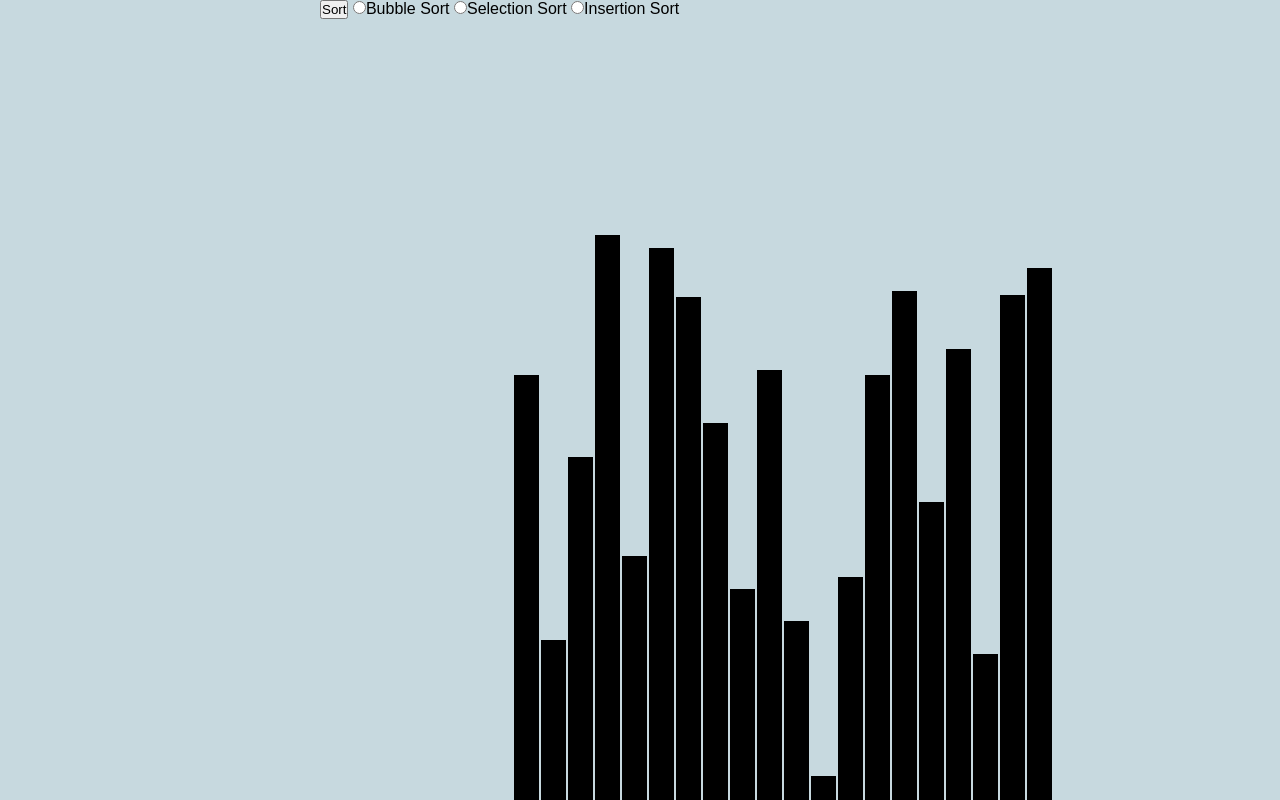
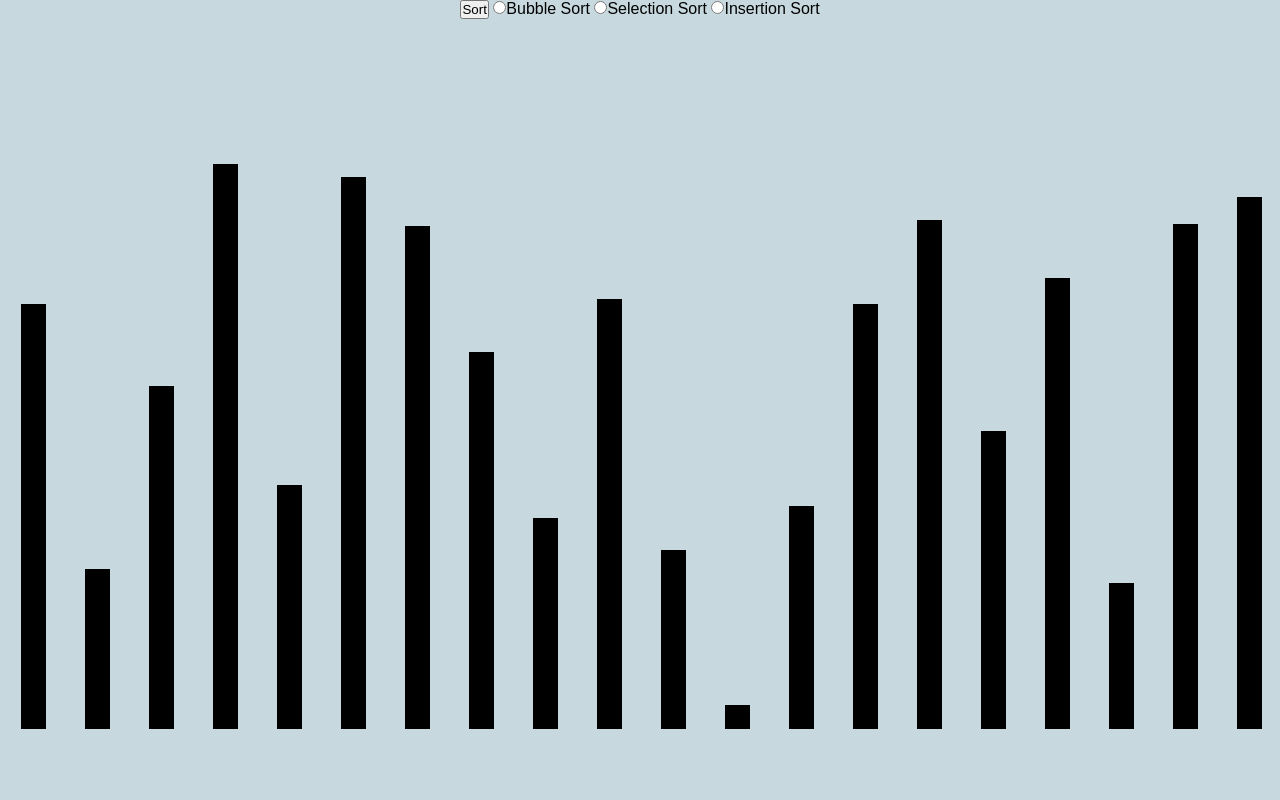
Before and after one commit to EmilS2019/visualized-sorting, a website: page index.html in a window 1280 px wide. Drawn offline with Linux system fonts and the light colour scheme.

Commit message:
Started work on improving the css

```diff
--- a/css/sass.scss
+++ b/css/sass.scss
@@ -30,16 +30,22 @@ body{
     #options {
         width: 50%;
         margin: 0 auto;
+        text-align: center;
+
+        button{
+
+        }
+
+        input[type="radio"]{
+
+        }
       }
 
     .line-container {
         display: flex;
         flex-wrap: wrap;
         justify-content: space-around;
-
-        position: absolute;
-        bottom: 0;
-        left:40%;
+        min-height:710px;
 
         transform: rotate(180deg) scaleX(-1);
 
--- a/index.html
+++ b/index.html
@@ -14,9 +14,9 @@
       <form id="options">
 
         <button type="submit" id="submit-button">Sort</button>
-        <input type="radio" name="sorting-type" value="bubbleSort">Bubble Sort</button>
-        <input type="radio" name="sorting-type" value="selectionSort">Selection Sort</button>
-        <input type="radio" name="sorting-type" value="insertionSort">Insertion Sort</button>
+        <input class="sortChoise" type="radio" name="sorting-type" value="bubbleSort">Bubble Sort</input>
+        <input class="sortChoise" type="radio" name="sorting-type" value="selectionSort">Selection Sort</input>
+        <input class="sortChoise" type="radio" name="sorting-type" value="insertionSort">Insertion Sort</input>
       </form>
         <div class="line-container"></div>
     </div>
```
Also changed, not shown: css/sass.css, 1 other file.
